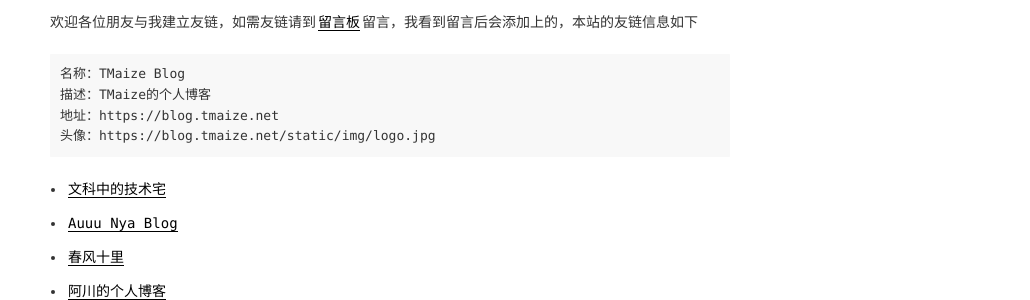
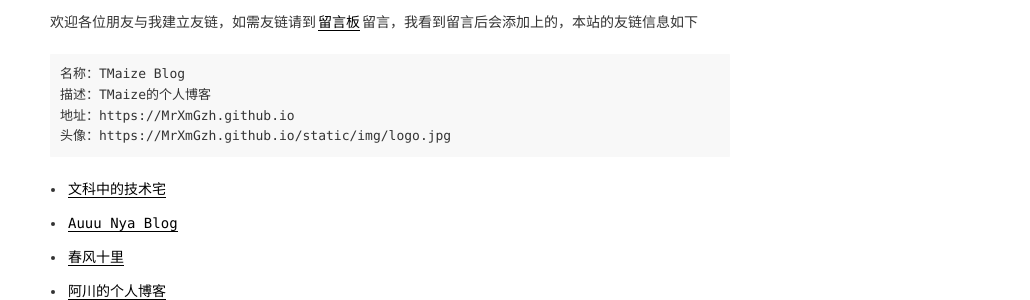
Before and after one commit to MrXmGzh/MrXmGzh.github.io, a Jekyll site: the page built from pages/links.md, in a window 1280 px wide. Shown: the part 166-466 px from the top of the page, without its empty margins (250-1280 px from the left). Built offline with Jekyll 4.4.1, drawn with Linux system fonts in a browser that asks for light colours; part of the change alters nothing that is shown.

Commit message:
Initial commit

```diff
--- a/_config.yml
+++ b/_config.yml
@@ -17,7 +17,7 @@ exclude: ['CNAME', 'README.md', 'LICENSE', '_site', 'dist', 'Gemfile', 'Gemfile.
 
 # 域名配置
 # baseurl配置,如果网站部署在根目录下的其他目录中，请设置为 /目录名
-domainUrl: 'https://blog.tmaize.net'
+domainUrl: 'https://MrXmGzh.github.io'
 baseurl: ''
 
 # 吐个槽地址，会在chat页面中重定向到该地址
```
